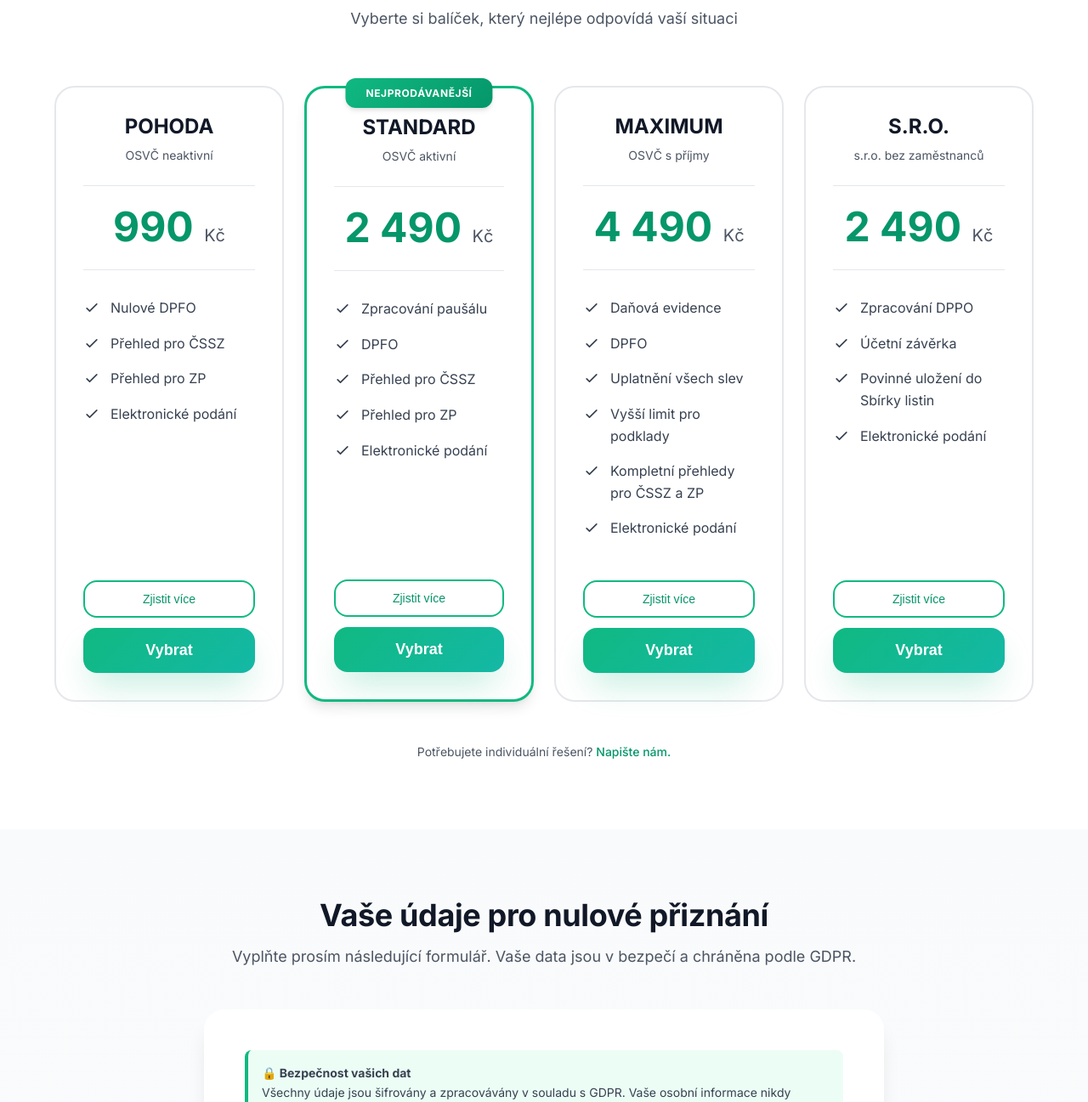
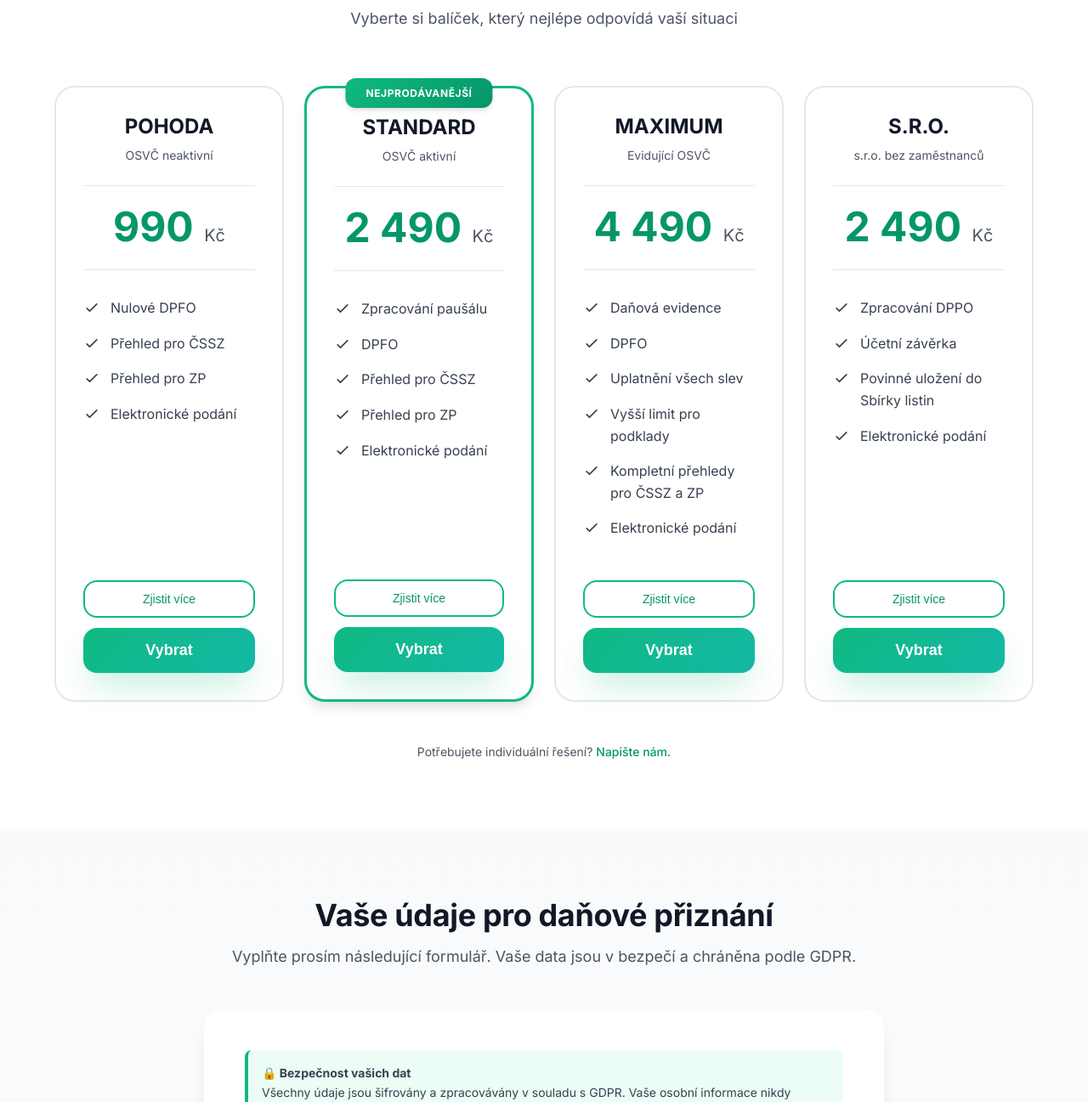
Before and after one commit to filllomex-beep/DaneNula.cz, a website: page index.html in a window 1280 px wide. Shown: the part 2311-3608 px from the top of the page at 85% size. Drawn offline with Linux system fonts and the light colour scheme.

Commit message:
Update text: MAXIMUM subtitle and form heading - Changed MAXIMUM subtitle from 'OSVČ s příjmy' to 'Evidující OSVČ' - Updated form heading from 'nulové přiznání' to 'daňové přiznání'

```diff
--- a/index.html
+++ b/index.html
@@ -307,7 +307,7 @@
                 <div class="pricing-card scroll-reveal" data-package="ultra">
                     <div class="pricing-header">
                         <h3>MAXIMUM</h3>
-                        <p class="pricing-subtitle">OSVČ s příjmy</p>
+                        <p class="pricing-subtitle">Evidující OSVČ</p>
                     </div>
                     <div class="pricing-price">
                         <span class="price-amount">4 490</span>
@@ -446,7 +446,7 @@
     <!-- Form Section -->
     <section class="section form-section" id="form">
         <div class="container">
-            <h2 class="scroll-reveal">Vaše údaje pro nulové přiznání</h2>
+            <h2 class="scroll-reveal">Vaše údaje pro daňové přiznání</h2>
             <p class="form-section-intro scroll-reveal">Vyplňte prosím následující formulář. Vaše data jsou v bezpečí a
                 chráněna podle GDPR.</p>
 
```
